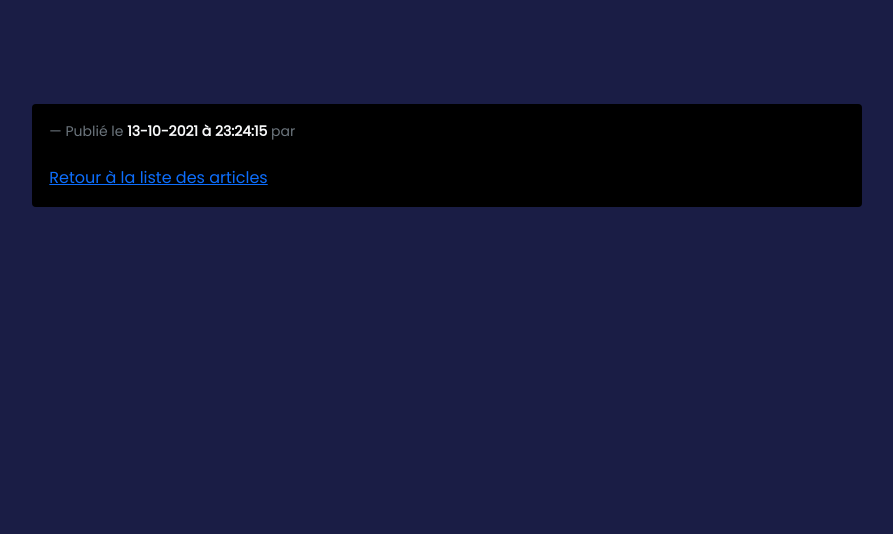
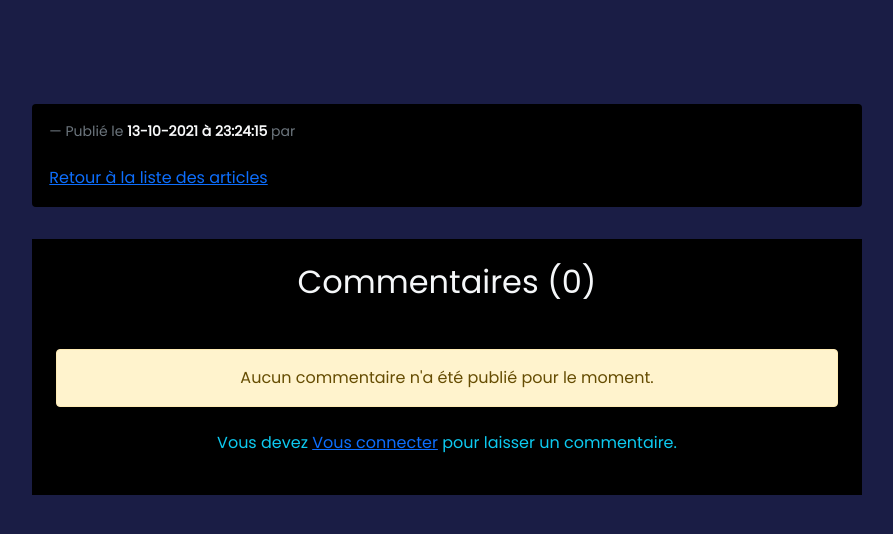
Before and after one commit to Dvdljz/leblogdebatman, a Symfony app: template templates/blog/publicationView.html.twig in a window 1280 px wide. Shown: the part 56-590 px from the top of the page, without its empty margins (193-1086 px from the left). Run offline with Twig, Linux system fonts and the light colour scheme; the template is opened without the code that fills it, so the values that code supplies are empty; some libraries are stand-ins or nearby versions.

Commit message:
Ajout création + vue commentaires

```diff
--- a/public/css/style.css
+++ b/public/css/style.css
@@ -35,3 +35,9 @@ body{
 .pagination .page-item a.page-link:hover{
     background-color: #292929;
 }
+
+/* Affichage des images de profil dans les commentaires */
+.comment-profil-photo{
+    width: 100px;
+    height: 100px;
+}
--- a/templates/blog/publicationView.html.twig
+++ b/templates/blog/publicationView.html.twig
@@ -48,5 +48,65 @@
             </div>
         </div>
 
+
+        {# Espace commentaires #}
+
+        <div class="row">
+            <div class="col-12 col-md-8 offset-md-2">
+                <div class="bg-black p-4 my-4">
+
+                    <h2 class="text-center mb-5">Commentaires ({{ article.comments|length }})</h2>
+
+                    {% for comment in article.comments %}
+
+                        <div class="card my-3 bg-dark">
+                            <div class="card-body row">
+
+                                {# Affichage de la photo de profil de l'auteur, ou de la photo par défaut s'il n'en pas #}
+                                <div class="px-0 mx-2 d-flex justify-content-center align-items-center comment-profil-photo bg-black">
+
+                                    {% if comment.author.photo is null %}
+                                        <img class="img-fluid" src="{{ asset('images/profil_default.jpg')|imagine_filter('comment') }}" alt="">
+                                    {% else %}
+
+                                        <img class="img-fluid" src="{{ asset('images/profils/' ~ comment.author.photo )|imagine_filter('comment') }}" alt="">
+
+                                    {% endif %}
+
+                                </div>
+
+                                {# Affichage de la date de publication du commentaire et du pseudo de son auteur #}
+                                <div class="col-12 col-sm mt-2 mt-sm-0">
+                                    <footer class="blockquote-footer mt-0 mb-4">Ajouté par <strong class="text-light mr-1">{{ comment.author.pseudonym }}</strong>
+                                        <br class="d-sm-none">Le <strong class="text-light">{{ comment.publicationDate|date('d/m/Y à H\\hi') }}</strong></footer>
+                                    <p>{{ comment.content|nl2br }}</p>
+                                </div>
+
+                            </div>
+                        </div>
+
+                    {% else %}
+                        <p class="text-center alert alert-warning">Aucun commentaire n'a été publié pour le moment.</p>
+                    {% endfor %}
+
+
+
+                    {% if app.user %}
+
+                        <h2 class="text-center my-5">Ecrire un commentaire</h2>
+                        {{ form(form) }}
+
+                    {% else %}
+
+                        <p class="text-center text-info mt-4">
+                            Vous devez <a href="{{ path('app_login') }}">Vous connecter</a> pour laisser un commentaire.
+                        </p>
+
+                    {% endif %}
+
+                </div>
+            </div>
+        </div>
+
     </div>
 {% endblock %}
```
Also changed, not shown: src/Controller/BlogController.php (+48 -1 lines), src/Form/CommentFormType.php (added, +54 -0 lines), 1 other file.
